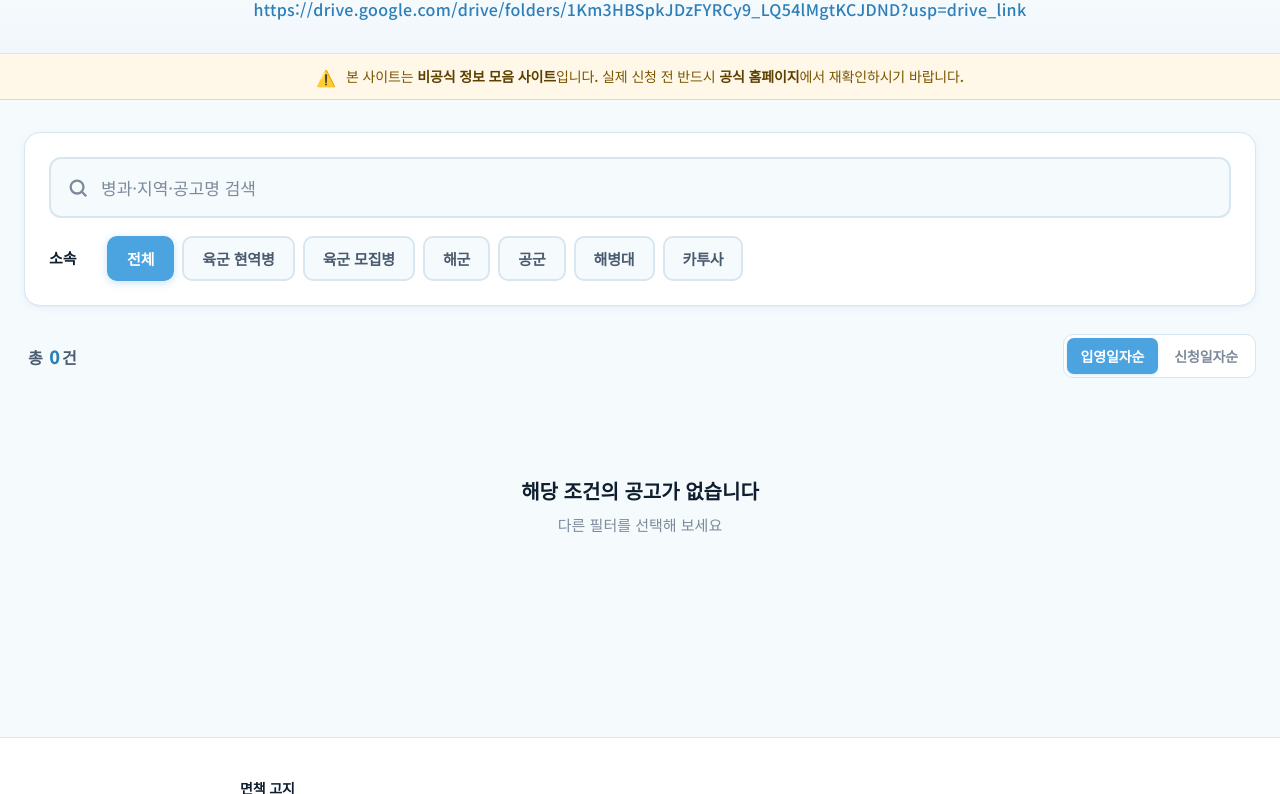
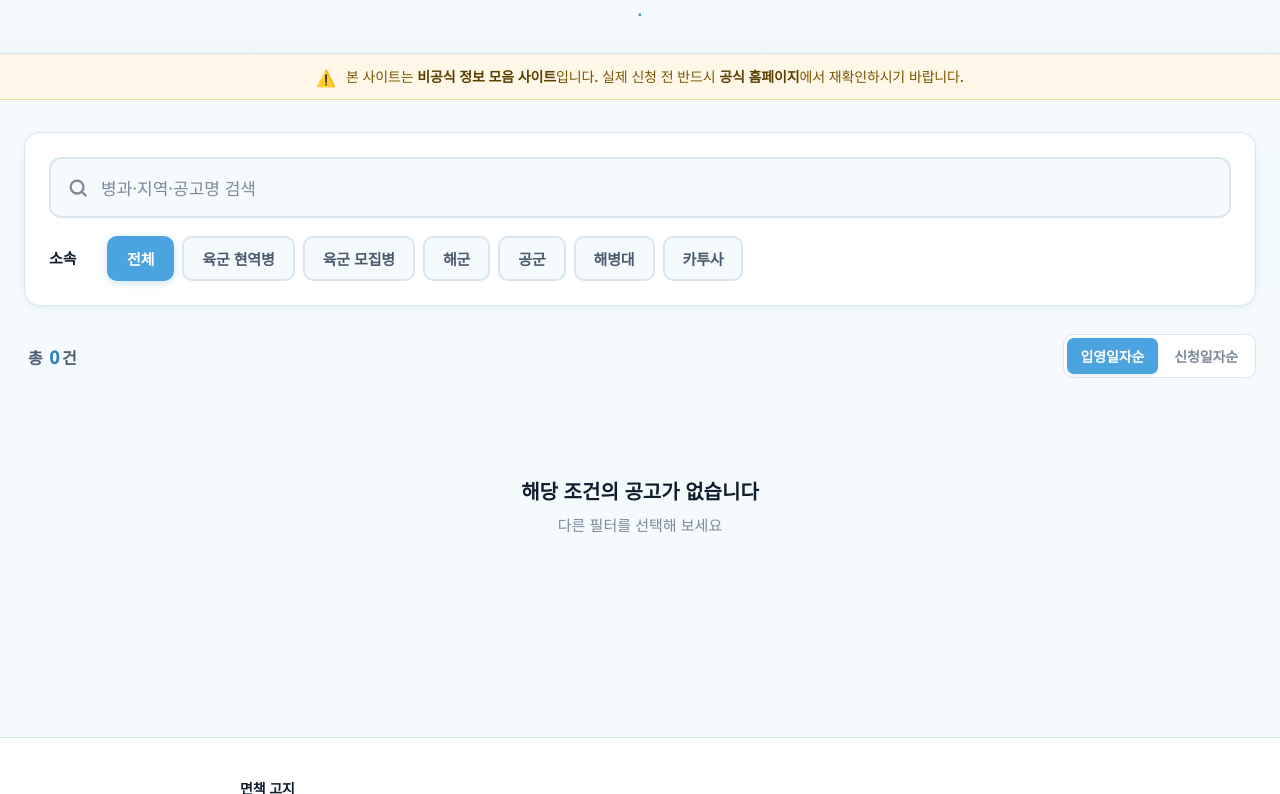
Before and after one commit to ipdae-info/ipdae, a plain HTML site: page index.html in a window 1280 px wide. Shown: the part 101-895 px from the top of the page. Drawn offline with Linux system fonts and the light colour scheme; no server answers.

Commit message:
Update index.html

```diff
--- a/index.html
+++ b/index.html
@@ -46,7 +46,7 @@
   <header class="site-header">
     <div class="header-inner">
       <h1 class="site-title">군 입대 신청 모아보기</h1>
-      <p class="site-sub">https://drive.google.com/drive/folders/1Km3HBSpkJDzFYRCy9_LQ54lMgtKCJDND?usp=drive_link</p>
+      <p class="site-sub">.</p>
     </div>
   </header>
 
```
